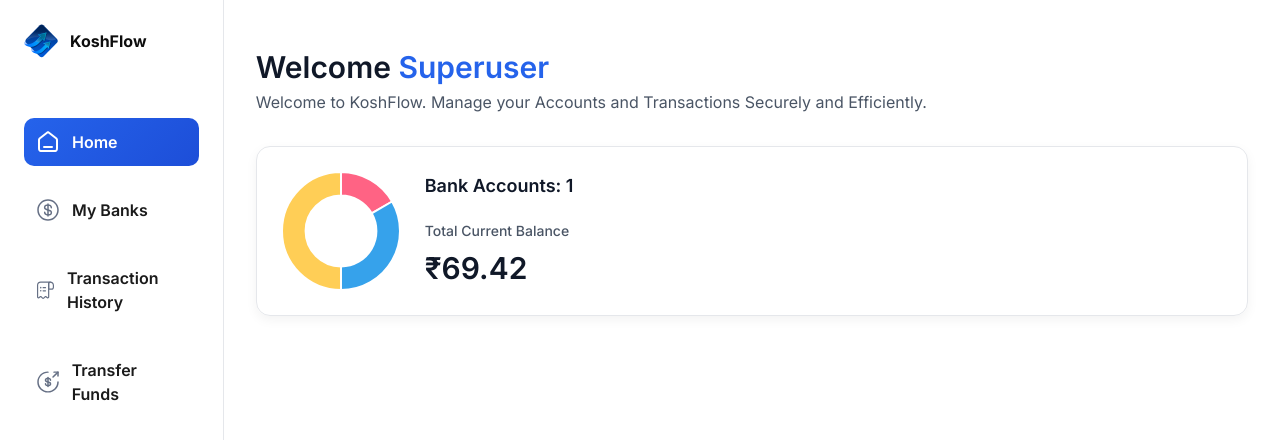
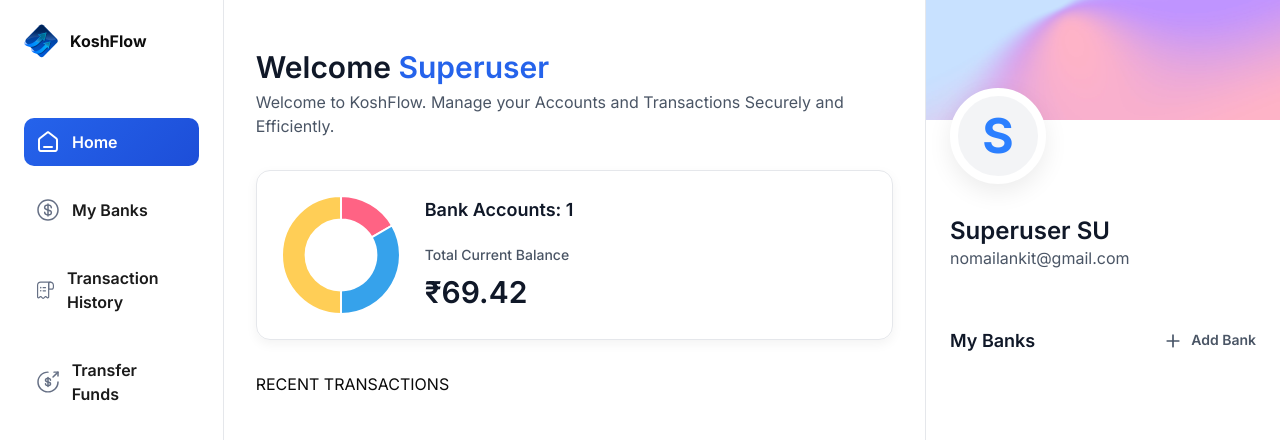
Before and after one commit to nogitankit/KoshFlow, a Next.js app in the folder apps/web/: page / in a window 1280 px wide. Shown: the top 440 px of the page. Built offline with nearby package versions, Linux system fonts and the light colour scheme.

Commit message:
added right sidebar

```diff
--- a/apps/web/app/(root)/page.tsx
+++ b/apps/web/app/(root)/page.tsx
@@ -1,9 +1,12 @@
 import React from 'react'
 import HeaderBox from '@/components/headerBox'
 import TotalBalanceBox from '@/components/TotalBalanceBox'
+import RightSidebar from '@/components/RightSidebar'
 const HomePage = () => {
   const loggedIn = {
-    userName: 'Superuser'
+    firstName: 'Superuser',
+    lastName: 'SU',
+    email: 'nomailankit@gmail.com'
   }
 
   return(
@@ -13,16 +16,23 @@ const HomePage = () => {
           <HeaderBox
             type="greeting"
             title="Welcome"
-            user={loggedIn?.userName || "Guest"}
+            user={loggedIn?.firstName || "Guest"}
             subtext="Welcome to KoshFlow. Manage your Accounts and Transactions Securely and Efficiently."
           />
-        </header>
+
         <TotalBalanceBox
           accounts={[]}
           totalBanks={1}
           totalCurrentBalance={69.420}
         />
+        </header>
+        RECENT TRANSACTIONS
       </div>
+      <RightSidebar
+       user={loggedIn}
+       transactions={[]}
+       banks={[]}
+      />
     </section>
   )
 }
--- a/apps/web/app/globals.css
+++ b/apps/web/app/globals.css
@@ -183,7 +183,13 @@
 }
 
 @utility profile-banner {
-  @apply h-[120px] w-full bg-gradient-mesh bg-cover bg-no-repeat;
+  @apply h-[120px] w-full;
+  background-image:
+  url('/icons/gradient-mesh.svg'),
+    linear-gradient(135deg, #3b82f6 0%, #1d4ed8 55%, #1e3a8a 100%);
+  background-size: cover;
+  background-repeat: no-repeat;
+  background-position: center;
 }
 
 @utility profile {
--- /dev/null
+++ b/apps/web/components/RightSidebar.tsx
@@ -0,0 +1,37 @@
+import react from 'react'
+import Link from 'next/link'
+import Image from 'next/image'
+export default function RightSidebar({user, transactions, banks}: RightSidebarProps) {
+  return(
+    <aside className='right-sidebar'>
+      <section className='flex flex-col pb-7'>
+        <div className='profile-banner' />
+        <div className='profile'>
+          <div className='profile-img'>
+            <span className='text-5xl font-bold text-blue-500'>{user.firstName[0]}</span>
+          </div>
+          <div className='profile-details'>
+            <h1 className='profile-name'>
+              {user.firstName} {user.lastName}
+            </h1>
+            <p className='profile-email'>
+              {user.email}
+            </p>
+          </div>
+        </div>
+      </section>
+      <section className='banks'>
+        <div className='flex w-full justify-between'>
+          <h2 className='header-2'>My Banks</h2>
+          <Link href='/' className='flex gap-2'>
+            <Image src='/icons/plus.svg' width={20} height={20} alt='plus' />
+            <h2 className='text-14 font-semibold text-gray-600'>
+              Add Bank
+            </h2>
+          </Link>
+
+        </div>
+      </section>
+    </aside>
+  )
+}
```
